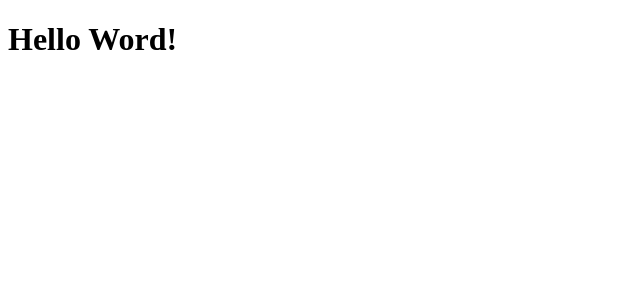
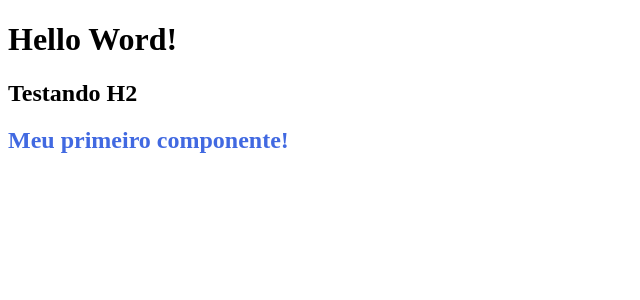
Before and after one commit to mateusscarin/curso-angular, an Angular app: page / in a window 1280 px wide. Shown: the top 300 px of the page, without its empty margins (0-640 px from the left). Built offline with nearby package versions, Linux system fonts and the light colour scheme.

Commit message:
feat: pasta /components e componente first-component

```diff
--- a/src/app/app.component.html
+++ b/src/app/app.component.html
@@ -1 +1,3 @@
 <h1>Hello Word!</h1>
+<h2>Testando H2</h2>
+<app-first-component></app-first-component>
--- a/src/app/app.module.ts
+++ b/src/app/app.module.ts
@@ -2,10 +2,12 @@ import { NgModule } from '@angular/core';
 import { BrowserModule } from '@angular/platform-browser';
 
 import { AppComponent } from './app.component';
+import { FirstComponentComponent } from './components/first-component/first-component.component';
 
 @NgModule({
   declarations: [
-    AppComponent
+    AppComponent,
+    FirstComponentComponent
   ],
   imports: [
     BrowserModule
--- /dev/null
+++ b/src/app/components/first-component/first-component.component.css
@@ -0,0 +1,3 @@
+h2{
+    color: royalblue;
+}
--- /dev/null
+++ b/src/app/components/first-component/first-component.component.html
@@ -0,0 +1 @@
+<h2>Meu primeiro componente!</h2>
--- /dev/null
+++ b/src/app/components/first-component/first-component.component.ts
@@ -0,0 +1,15 @@
+import { Component, OnInit } from '@angular/core';
+
+@Component({
+  selector: 'app-first-component',
+  templateUrl: './first-component.component.html',
+  styleUrls: ['./first-component.component.css']
+})
+export class FirstComponentComponent implements OnInit {
+
+  constructor() { }
+
+  ngOnInit(): void {
+  }
+
+}
```
Also changed, not shown: 1 other file (tests, documents, lock files or other folders).
